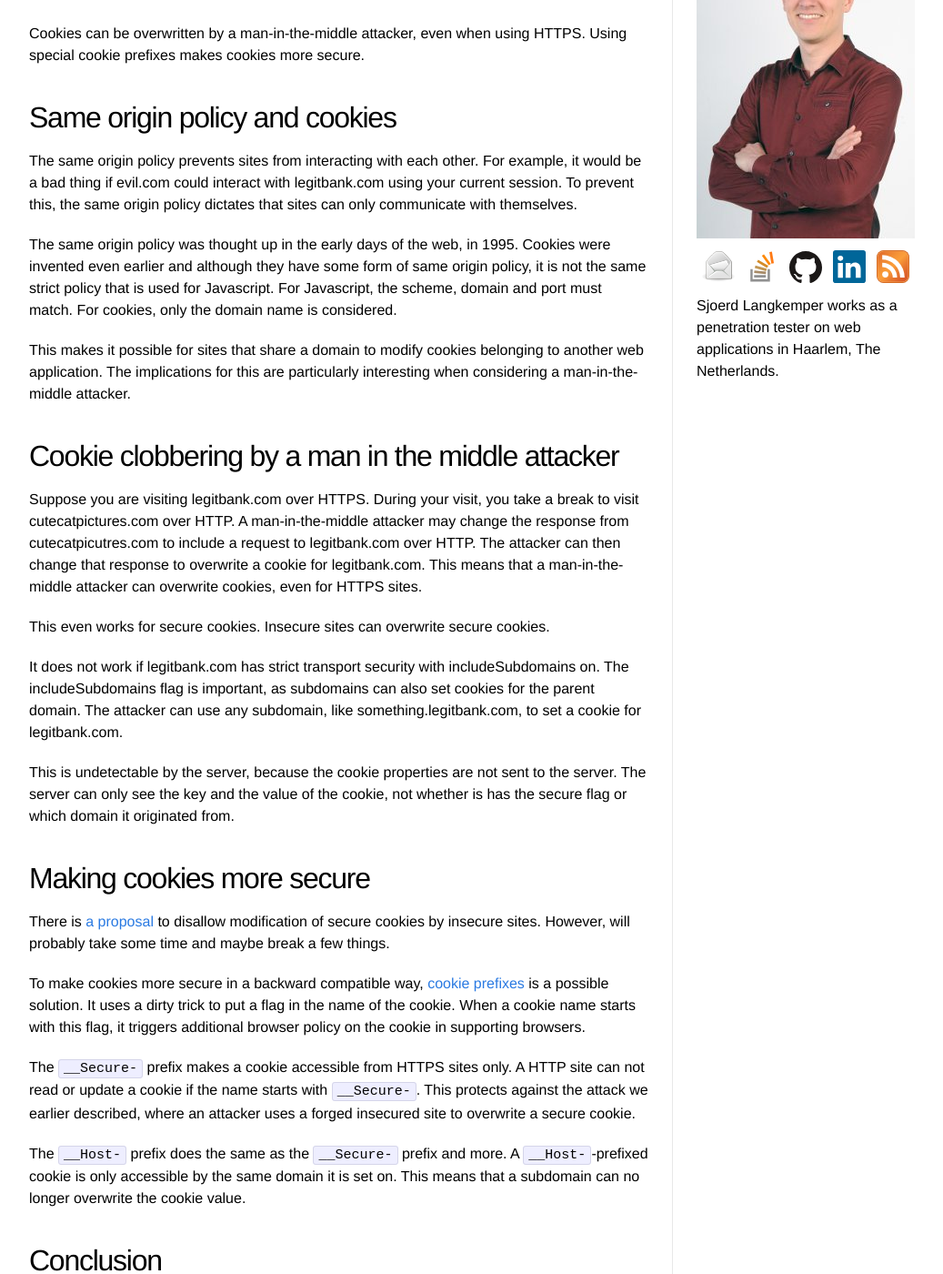
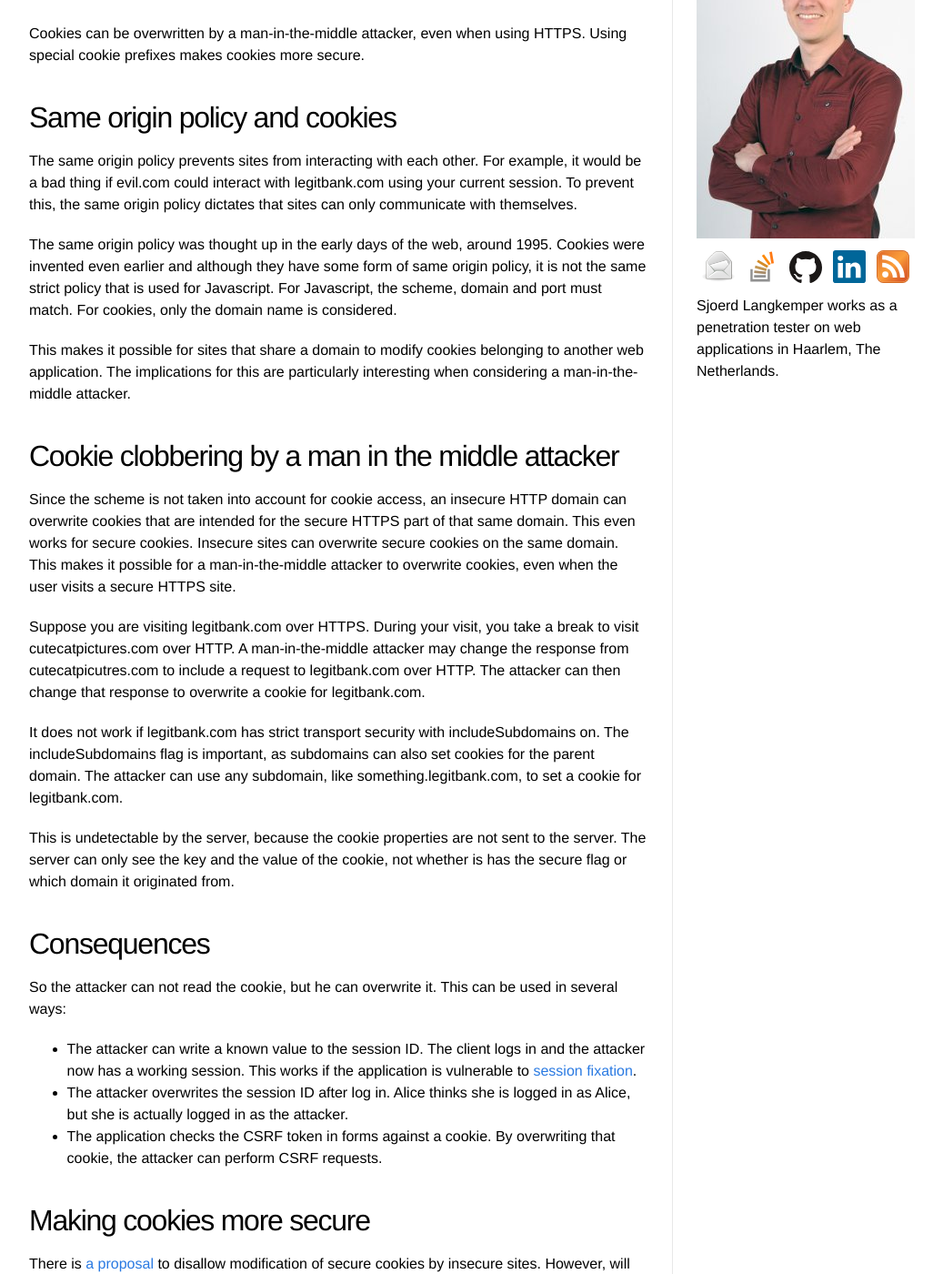
Before and after one commit to Sjord/Sjord.github.io, a Jekyll site: the page built from _posts/2017-01-31-cookie-prefixes.md, in a window 1280 px wide and 1400 px high, scrolled down 253 px. Shown: the whole window at 91% size, without its empty margins (108-1145 px from the left). Built offline with Jekyll 4.4.1, drawn with Linux system fonts in a browser that asks for light colours.

Commit message:
Expand post

```diff
--- a/_posts/2017-01-31-cookie-prefixes.md
+++ b/_posts/2017-01-31-cookie-prefixes.md
@@ -11,19 +11,27 @@
 
 The same origin policy prevents sites from interacting with each other. For example, it would be a bad thing if evil.com could interact with legitbank.com using your current session. To prevent this, the same origin policy dictates that sites can only communicate with themselves.
 
-The same origin policy was thought up in the early days of the web, in 1995. Cookies were invented even earlier and although they have some form of same origin policy, it is not the same strict policy that is used for Javascript. For Javascript, the scheme, domain and port must match. For cookies, only the domain name is considered.
+The same origin policy was thought up in the early days of the web, around 1995. Cookies were invented even earlier and although they have some form of same origin policy, it is not the same strict policy that is used for Javascript. For Javascript, the scheme, domain and port must match. For cookies, only the domain name is considered.
 
 This makes it possible for sites that share a domain to modify cookies belonging to another web application. The implications for this are particularly interesting when considering a man-in-the-middle attacker.
 
 ## Cookie clobbering by a man in the middle attacker
 
-Suppose you are visiting legitbank.com over HTTPS. During your visit, you take a break to visit cutecatpictures.com over HTTP. A man-in-the-middle attacker may change the response from cutecatpicutres.com to include a request to legitbank.com over HTTP. The attacker can then change that response to overwrite a cookie for legitbank.com. This means that a man-in-the-middle attacker can overwrite cookies, even for HTTPS sites.
+Since the scheme is not taken into account for cookie access, an insecure HTTP domain can overwrite cookies that are intended for the secure HTTPS part of that same domain.  This even works for secure cookies. Insecure sites can overwrite secure cookies on the same domain. This makes it possible for a man-in-the-middle attacker to overwrite cookies, even when the user visits a secure HTTPS site.
 
-This even works for secure cookies. Insecure sites can overwrite secure cookies.
+Suppose you are visiting legitbank.com over HTTPS. During your visit, you take a break to visit cutecatpictures.com over HTTP. A man-in-the-middle attacker may change the response from cutecatpicutres.com to include a request to legitbank.com over HTTP. The attacker can then change that response to overwrite a cookie for legitbank.com.
 
 It does not work if legitbank.com has strict transport security with includeSubdomains on. The includeSubdomains flag is important, as subdomains can also set cookies for the parent domain. The attacker can use any subdomain, like something.legitbank.com, to set a cookie for legitbank.com.
 
 This is undetectable by the server, because the cookie properties are not sent to the server. The server can only see the key and the value of the cookie, not whether is has the secure flag or which domain it originated from.
+
+## Consequences
+
+So the attacker can not read the cookie, but he can overwrite it. This can be used in several ways:
+
+* The attacker can write a known value to the session ID. The client logs in and the attacker now has a working session. This works if the application is vulnerable to [session fixation](https://en.wikipedia.org/wiki/Session_fixation).
+* The attacker overwrites the session ID after log in. Alice thinks she is logged in as Alice, but she is actually logged in as the attacker.
+* The application checks the CSRF token in forms against a cookie. By overwriting that cookie, the attacker can perform CSRF requests.
 
 ## Making cookies more secure
 
```
